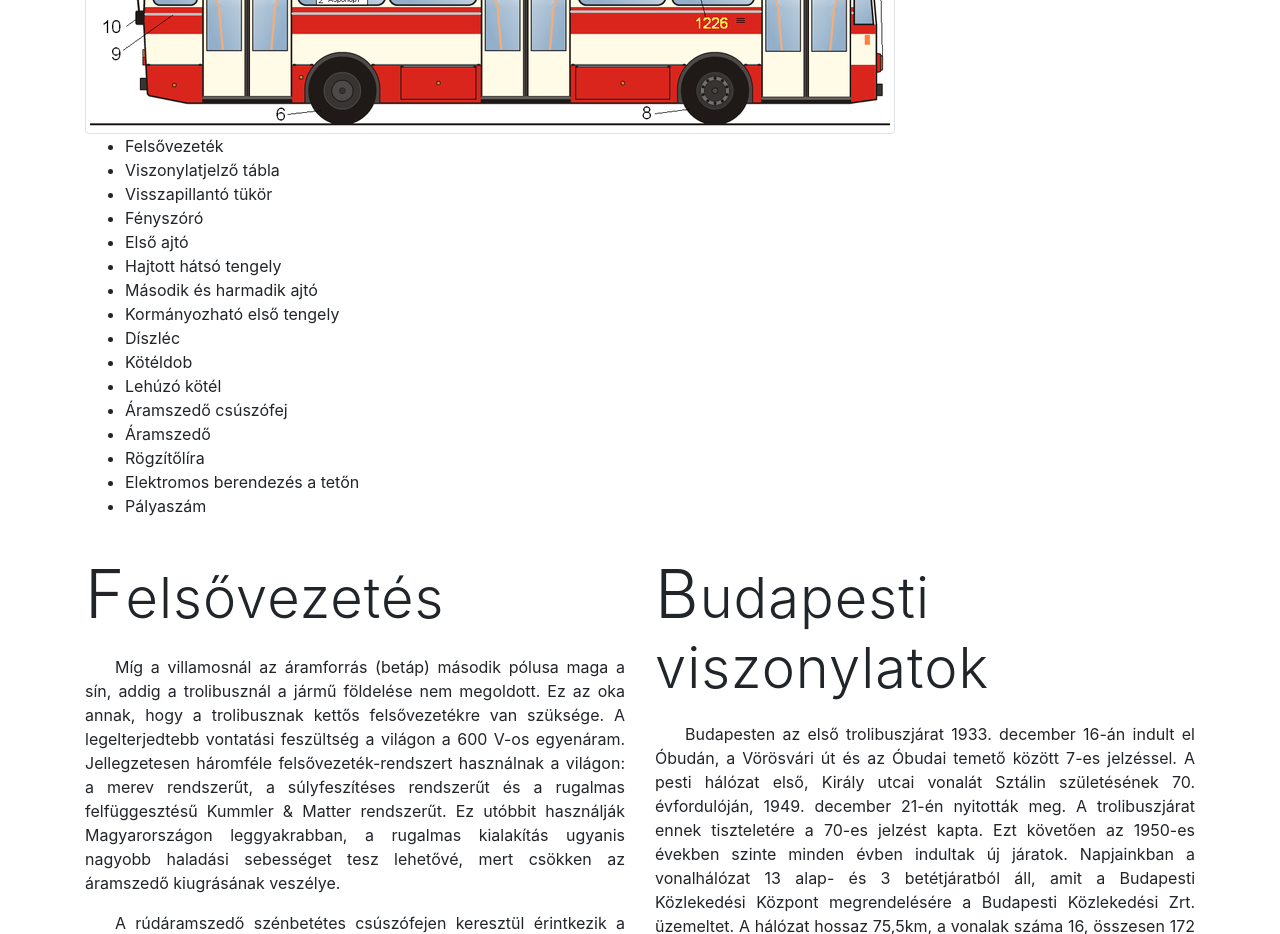
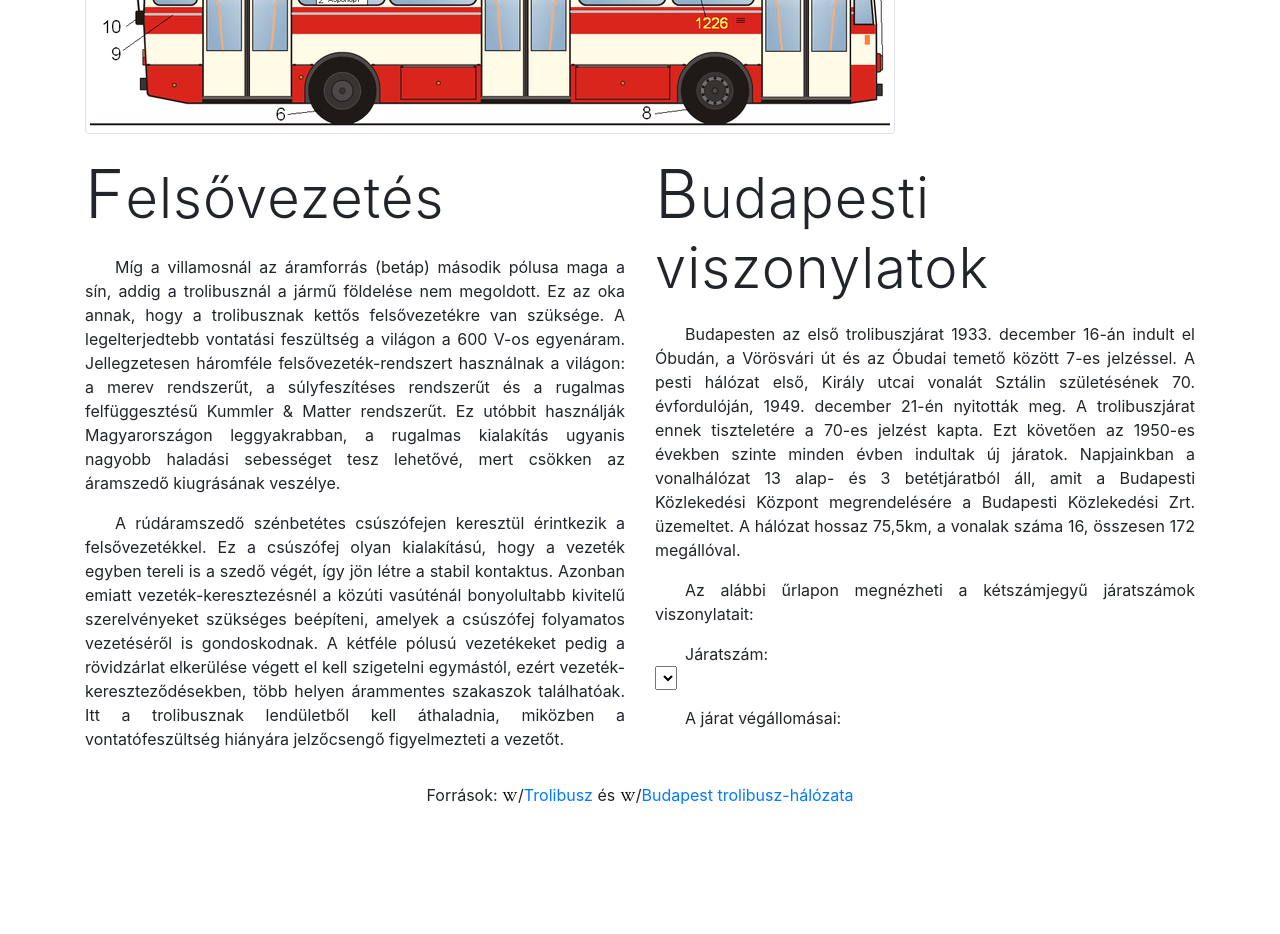
Before and after one commit to schaferv/trolibusz, a plain HTML site: page index.html in a window 1280 px wide. Shown: the part 1560-2494 px from the top of the page. After the commit the page ends 2383 px from the top, so only its background shows below. Drawn offline with Linux system fonts and the light colour scheme.

Commit message:
Update index.html

```diff
--- a/index.html
+++ b/index.html
@@ -100,26 +100,18 @@
       <h2 class="display-4">Felépítés</h2>
       <p>1980-ban gyártásba került csehszlovák Škoda 14Tr trolibusz rajza, vastag betűvel kiemelve a trolibusz-specifikus elemek.</p>
       <img src="jarmu.png" class="img-thumbnail" alt="Trolibusz felépítése" title="Trolibusz felépítése"/>
-      <ul>
-        <li>Felsővezeték</li>
-        <li>Viszonylatjelző tábla</li>
-        <li>Visszapillantó tükör</li>
-        <li>Fényszóró</li>
-        <li>Első ajtó</li>
-        <li>Hajtott hátsó tengely</li>
-        <li>Második és harmadik ajtó</li>
-        <li>Kormányozható első tengely</li>
-        <li>Díszléc</li>
-        <li>Kötéldob</li>
-        <li>Lehúzó kötél</li>
-        <li>Áramszedő csúszófej</li>
-        <li>Áramszedő</li>
-        <li>Rögzítőlíra</li>
-        <li>Elektromos berendezés a tetőn</li>
-        <li>Pályaszám</li>
-      </ul>
      </div>
     </div>
+
+  <div class="row col-2">
+<div class="col-8">
+</div>
+<div class="col-4">
+</div>
+  </div>
+
+
+
     <div class="row">
     <div class="col-lg-6" id="felsovezetes">
       <h2 class="display-4">Felsővezetés</h2>
```
